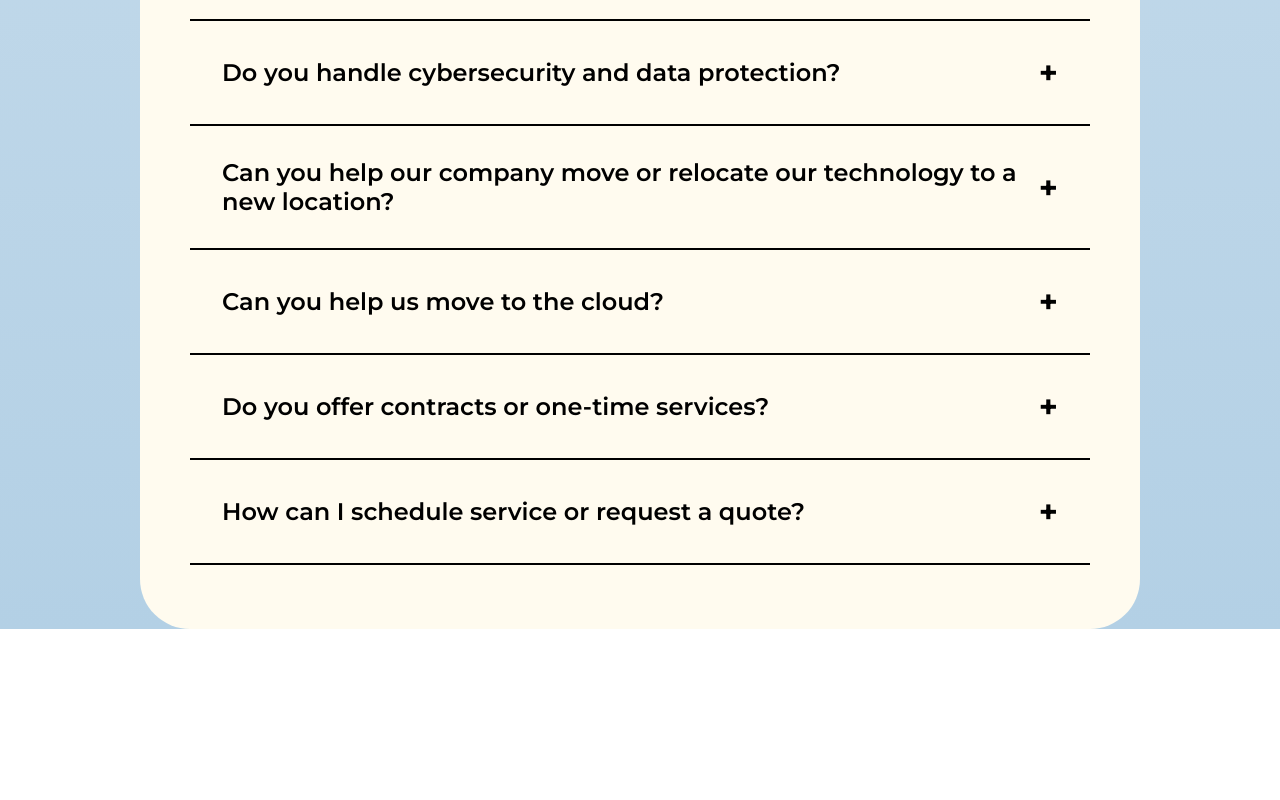
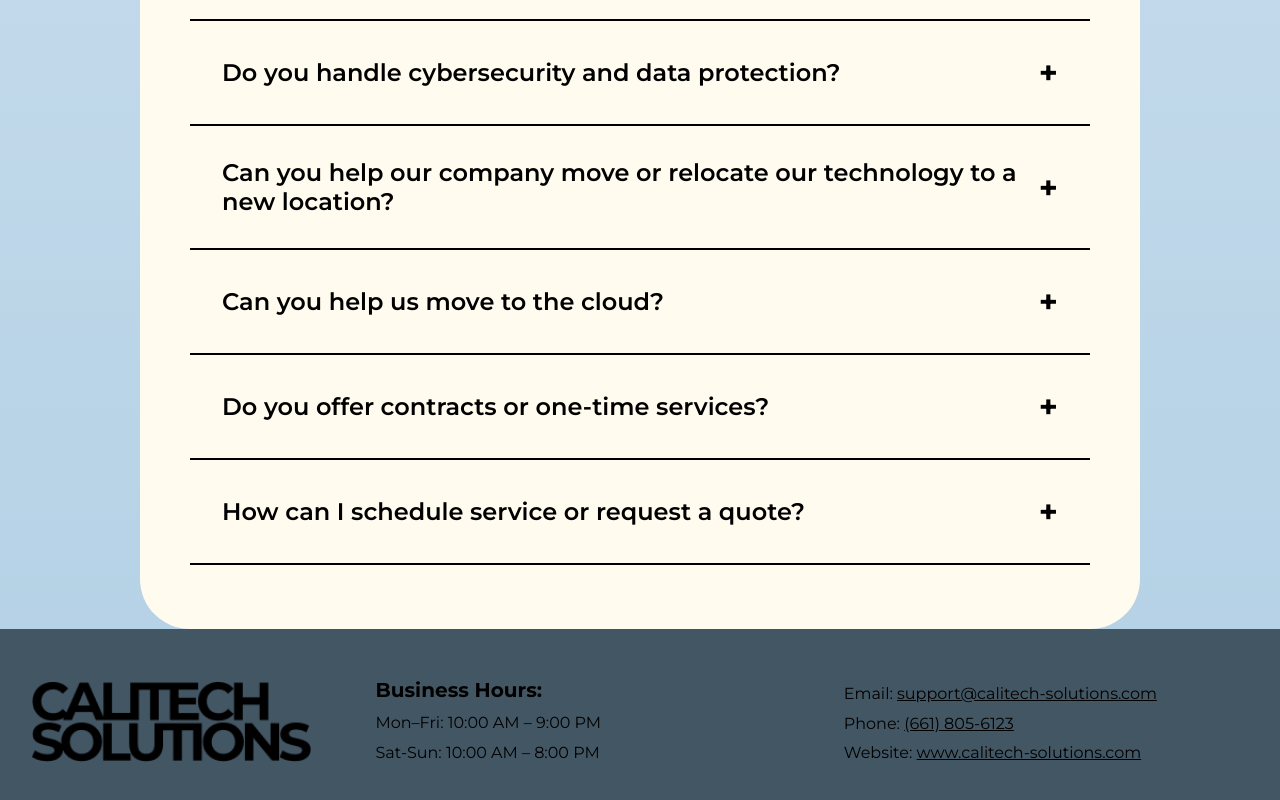
Before and after one commit to Kxlcl/cts, a React (Vite) app: page / in a window 1280 px wide. Shown: the part 3585-4385 px from the top of the page. Before the commit the page ends 4214 px from the top, so only its background shows below. Built offline with nearby package versions, Linux system fonts and the light colour scheme.

Commit message:
created footer

```diff
--- /dev/null
+++ b/src/components/Footer.css
@@ -0,0 +1,61 @@
+.main-footer {
+  background: #435663;
+  padding: 3rem 2rem;
+}
+
+.footer-content {
+  max-width: 1400px;
+  margin: 0 auto;
+  display: flex;
+  justify-content: space-between;
+  align-items: center;
+  gap: 4rem;
+}
+
+.footer-logo {
+  flex-shrink: 0;
+}
+
+.footer-logo img {
+  height: 80px;
+  width: auto;
+}
+
+.footer-section {
+  flex: 1;
+}
+
+.footer-section h3 {
+  font-size: 1.25rem;
+  font-weight: 700;
+  margin: 0 0 0.5rem 0;
+  color: #000;
+}
+
+.footer-section p {
+  margin: 0.25rem 0;
+  font-size: 1rem;
+  color: #000;
+  line-height: 1.6;
+}
+
+.footer-section a {
+  color: #000;
+  text-decoration: underline;
+}
+
+.footer-section a:hover {
+  opacity: 0.7;
+}
+
+@media (max-width: 768px) {
+  .footer-content {
+    flex-direction: column;
+    text-align: center;
+    gap: 2rem;
+  }
+
+  .footer-logo img {
+    height: 100px;
+  }
+}
--- /dev/null
+++ b/src/components/Footer.tsx
@@ -0,0 +1,27 @@
+import './Footer.css'
+
+function Footer() {
+  return (
+    <footer className="main-footer">
+      <div className="footer-content">
+        <div className="footer-logo">
+          <img src="/logo2.png" alt="CaliTech Solutions" />
+        </div>
+
+        <div className="footer-section">
+          <h3>Business Hours:</h3>
+          <p>Mon–Fri: 10:00 AM – 9:00 PM</p>
+          <p>Sat-Sun: 10:00 AM – 8:00 PM</p>
+        </div>
+
+        <div className="footer-section">
+          <p>Email: <a href="mailto:support@calitech-solutions.com">support@calitech-solutions.com</a></p>
+          <p>Phone: <a href="tel:+16618056123">(661) 805-6123</a></p>
+          <p>Website: <a href="https://www.calitech-solutions.com" target="_blank" rel="noopener noreferrer">www.calitech-solutions.com</a></p>
+        </div>
+      </div>
+    </footer>
+  )
+}
+
+export default Footer
--- a/src/pages/About.tsx
+++ b/src/pages/About.tsx
@@ -2,6 +2,7 @@ import { useNavigate } from 'react-router-dom'
 import Nav from '../components/Nav'
 import ArrowButton from '../components/ArrowButton'
 import Accordion from '../components/Accordion'
+import Footer from '../components/Footer'
 import './About.css'
 
 function About() {
@@ -132,6 +133,8 @@ function About() {
           ]} />
         </div>
       </div>
+
+      <Footer />
     </>
   )
 }
```
Also changed, not shown: public/logo2.png (added).
